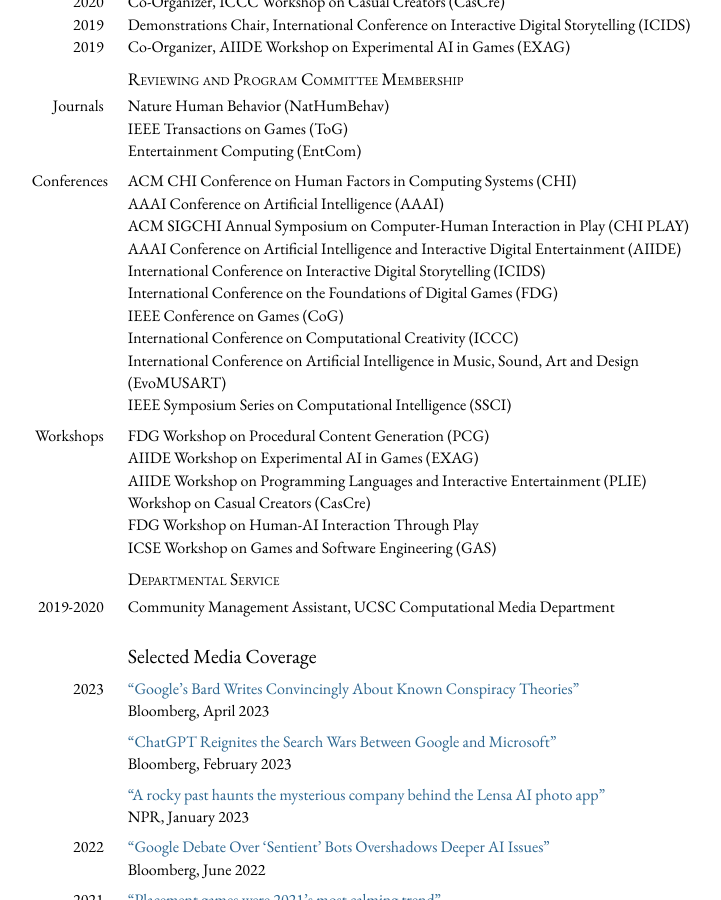
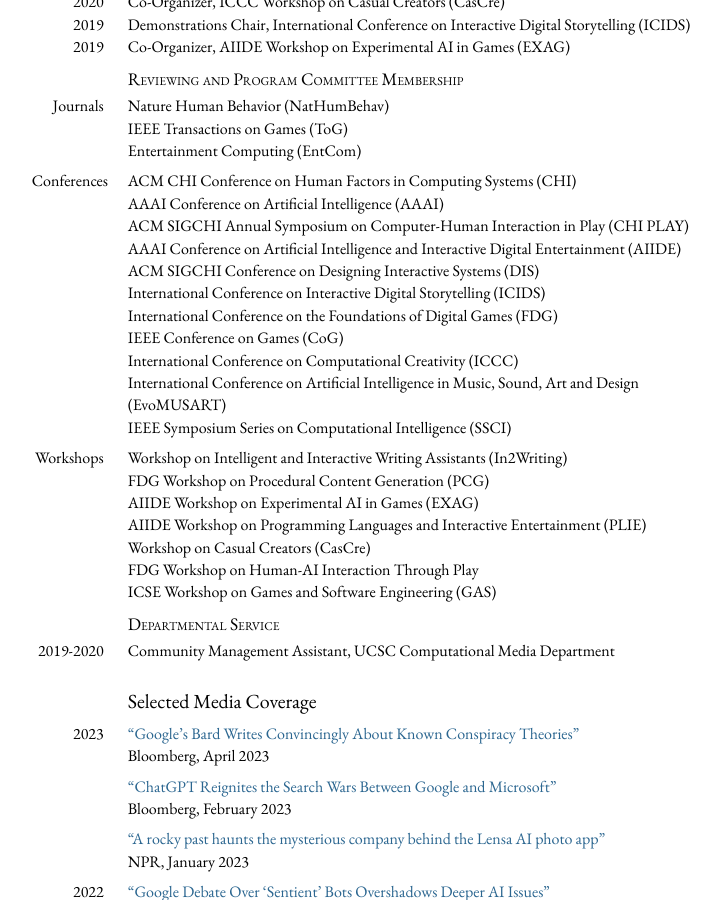
Before and after one commit to mkremins/mkremins.github.io, a Jekyll site: the page built from cv/index.html, in a window 1280 px wide and 900 px high, scrolled down 9790 px. Shown: the whole window, without its empty margins (255-976 px from the left). Built offline with Jekyll 4.4.1, drawn with Linux system fonts in a browser that asks for light colours.

Commit message:
Add In2Writing and DIS reviewing to CV

```diff
--- a/cv/index.html
+++ b/cv/index.html
@@ -480,6 +480,7 @@ layout: null
             AAAI Conference on Artificial Intelligence (AAAI)<br>
             ACM SIGCHI Annual Symposium on Computer-Human Interaction in Play (CHI PLAY)<br>
             AAAI Conference on Artificial Intelligence and Interactive Digital Entertainment (AIIDE)<br>
+            ACM SIGCHI Conference on Designing Interactive Systems (DIS)<br>
             International Conference on Interactive Digital Storytelling (ICIDS)<br>
             International Conference on the Foundations of Digital Games (FDG)<br>
             IEEE Conference on Games (CoG)<br>
@@ -493,6 +494,7 @@ layout: null
         <div class="dated-entry">
           <div class="dated-date">Workshops</div>
           <div class="dated-content">
+            Workshop on Intelligent and Interactive Writing Assistants (In2Writing)<br>
             FDG Workshop on Procedural Content Generation (PCG)<br>
             AIIDE Workshop on Experimental AI in Games (EXAG)<br>
             AIIDE Workshop on Programming Languages and Interactive Entertainment (PLIE)<br>
```
